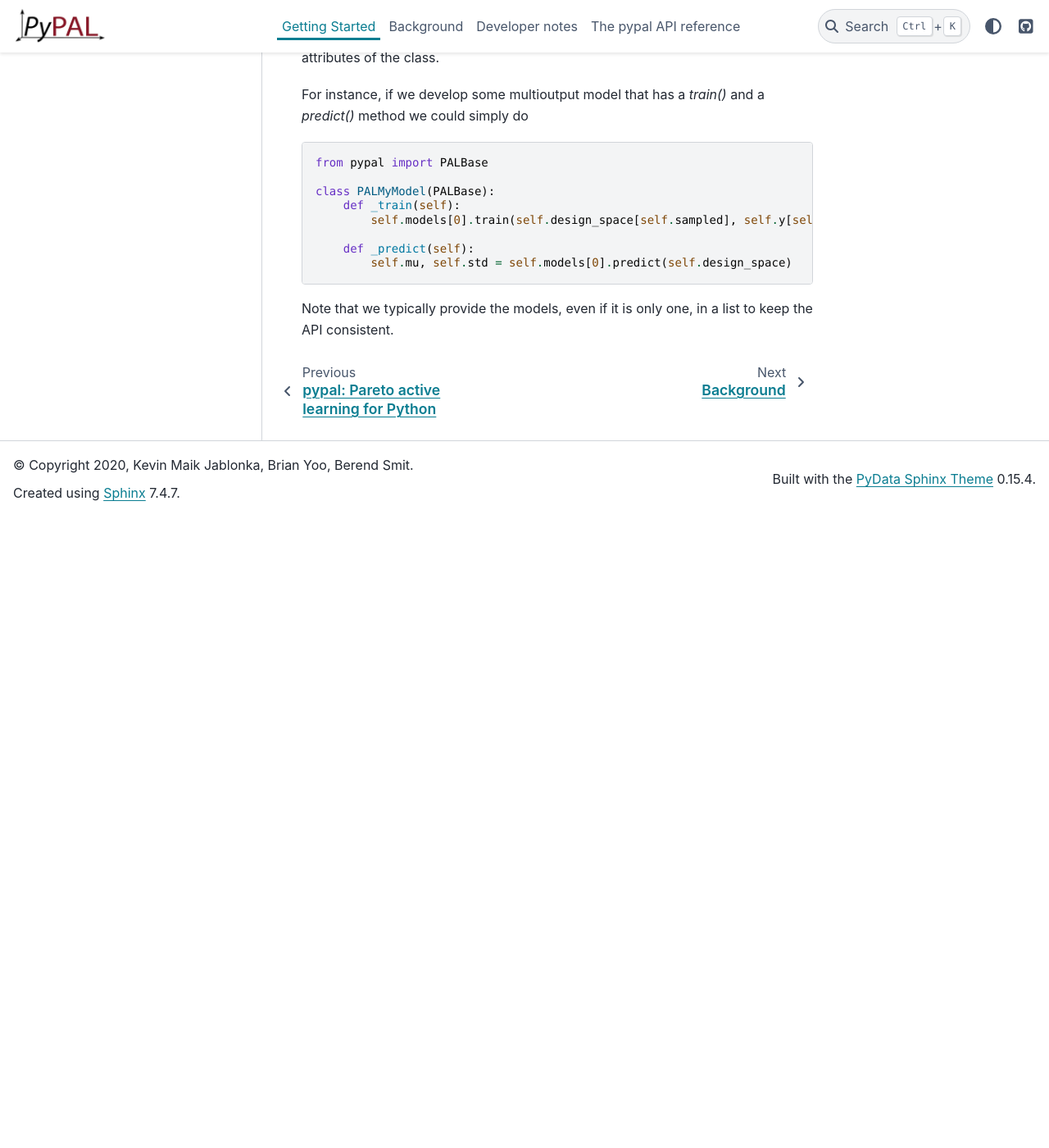
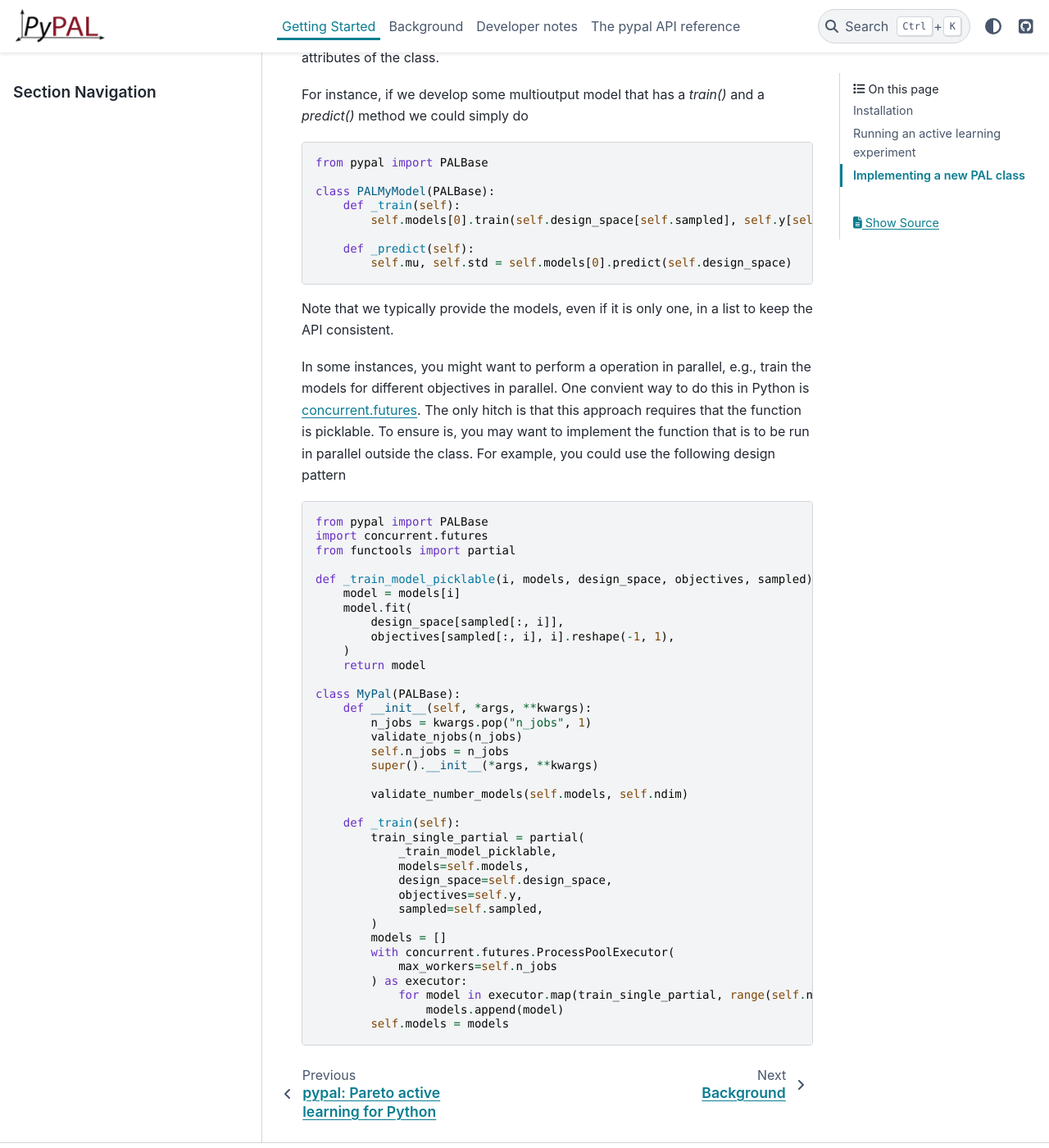
Before and after one commit to kjappelbaum/pyepal, a Sphinx documentation site: the page built from docs/getting_started.rst, in a window 1280 px wide and 1400 px high, scrolled down 4011 px. Shown: the whole window at 82% size. Built offline with Sphinx 7.4.7 and the PyData theme 0.15.4, drawn with Linux system fonts in a browser that asks for light colours; before the commit the page ends 4641 px from its top, so only the background shows below that.

Commit message:
feat: first multiprocessing implementation for GPy and added note in docs, #36

```diff
--- a/docs/getting_started.rst
+++ b/docs/getting_started.rst
@@ -155,3 +155,44 @@
 
 
 Note that we typically provide the models, even if it is only one, in a list to keep the API consistent.
+
+In some instances, you might want to perform a operation in parallel, e.g., train the models for different objectives in parallel. One convient way to do this in Python is `concurrent.futures <https://docs.python.org/3/library/concurrent.futures.html>`_. The only hitch is that this approach requires that the function is picklable. To ensure is, you may want to implement the function that is to be run in parallel outside the class. For example, you could use the following design pattern
+
+.. code-block:: python
+
+    from pypal import PALBase
+    import concurrent.futures
+    from functools import partial
+
+    def _train_model_picklable(i, models, design_space, objectives, sampled):
+        model = models[i]
+        model.fit(
+            design_space[sampled[:, i]],
+            objectives[sampled[:, i], i].reshape(-1, 1),
+        )
+        return model
+
+    class MyPal(PALBase):
+        def __init__(self, *args, **kwargs):
+            n_jobs = kwargs.pop("n_jobs", 1)
+            validate_njobs(n_jobs)
+            self.n_jobs = n_jobs
+            super().__init__(*args, **kwargs)
+
+            validate_number_models(self.models, self.ndim)
+
+        def _train(self):
+            train_single_partial = partial(
+                _train_model_picklable,
+                models=self.models,
+                design_space=self.design_space,
+                objectives=self.y,
+                sampled=self.sampled,
+            )
+            models = []
+            with concurrent.futures.ProcessPoolExecutor(
+                max_workers=self.n_jobs
+            ) as executor:
+                for model in executor.map(train_single_partial, range(self.ndim)):
+                    models.append(model)
+            self.models = models
```
Also changed, not shown: 19 other files.
